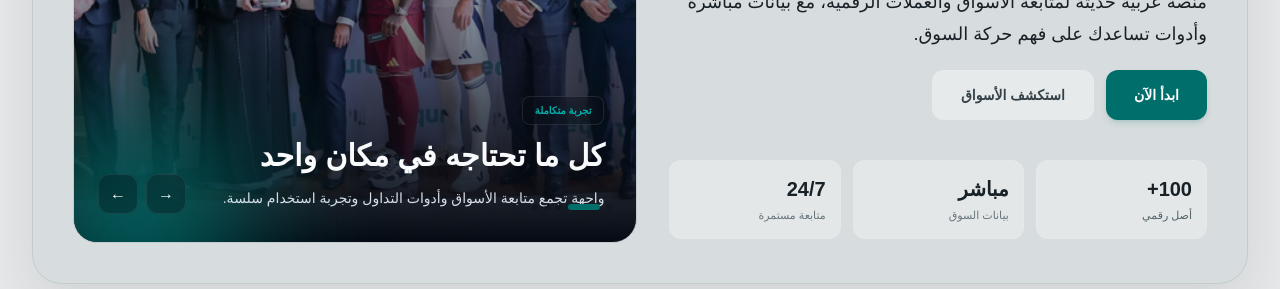
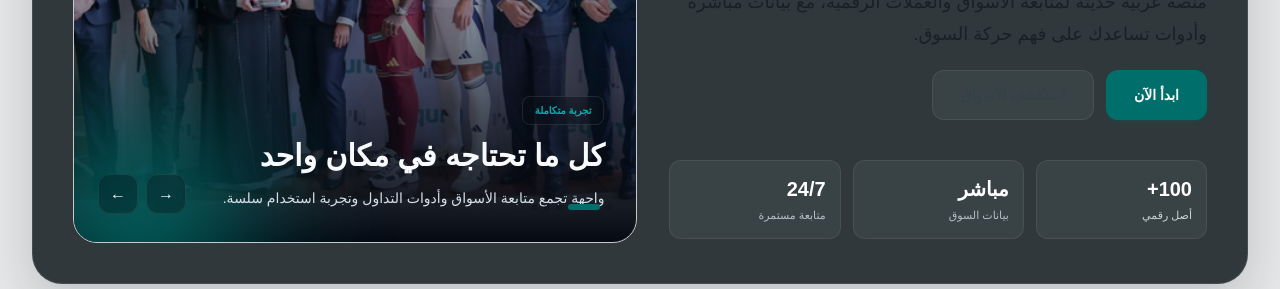
Before and after one commit to ffgg35646-ops/arab-trade, a Next.js app: page / in a window 1280 px wide. Shown: the part 408-697 px from the top of the page. Built offline with nearby package versions, Linux system fonts and the light colour scheme; no server answers.

Commit message:
Use trading graphite on hero and metric cards

```diff
--- a/components/Hero.tsx
+++ b/components/Hero.tsx
@@ -61,7 +61,7 @@ export default function Hero() {
       </div>
 
       <div className="arabtrade-hero-content mx-auto max-w-[1500px]">
-        <div className="grid min-h-[560px] items-center gap-8 overflow-hidden rounded-[30px] border border-[#c4cbce] bg-[#d7dcde] p-4 shadow-[0_18px_48px_rgba(35,45,50,.10)] sm:p-7 lg:grid-cols-[1fr_1.05fr] lg:p-10">
+        <div className="grid min-h-[560px] items-center gap-8 overflow-hidden rounded-[30px] border border-white/10 bg-[#30383b] p-4 text-white shadow-[0_18px_48px_rgba(20,30,35,.18)] sm:p-7 lg:grid-cols-[1fr_1.05fr] lg:p-10">
           <div className="relative z-10 order-2 max-w-2xl lg:order-1">
             <div className="mb-5 inline-flex items-center gap-2 rounded-full border border-[#b7d8d3] bg-[#d9ecea] px-4 py-2 text-xs font-bold text-[#006f6b]">
               <span className="h-2 w-2 animate-pulse rounded-full bg-emerald-400" />
@@ -75,7 +75,7 @@ export default function Hero() {
               </span>
             </h1>
 
-            <p className="mt-6 max-w-xl text-base leading-8 text-[#4d5a60] sm:text-lg">
+            <p className="mt-6 max-w-xl text-base leading-8 text-[#cbd5d8] sm:text-lg">
               منصة عربية حديثة لمتابعة الأسواق والعملات الرقمية،
               مع بيانات مباشرة وأدوات تساعدك على فهم حركة السوق.
             </p>
@@ -84,23 +84,23 @@ export default function Hero() {
               <button className="rounded-xl bg-[#006f6b] px-7 py-3.5 text-sm font-black text-white shadow-md shadow-[#006f6b]/15 transition hover:-translate-y-0.5 hover:bg-[#005e5a]">
                 ابدأ الآن
               </button>
-              <button className="rounded-xl border border-[#c2cacc] bg-[#e7eaeb] px-7 py-3.5 text-sm font-bold text-[#344248] transition hover:bg-[#dfe4e5]">
+              <button className="rounded-xl border border-white/10 bg-[#394245] px-7 py-3.5 text-sm font-bold text-white transition hover:bg-[#414a4d]">
                 استكشف الأسواق
               </button>
             </div>
 
             <div className="mt-10 grid max-w-xl grid-cols-3 gap-3">
-              <div className="rounded-2xl border border-[#c8cfd1] bg-[#e3e7e8] p-4">
-                <div className="text-xl font-black text-[#172126]">100+</div>
-                <div className="mt-1 text-[11px] text-[#526168]">أصل رقمي</div>
+              <div className="rounded-2xl border border-white/10 bg-[#394245] p-4">
+                <div className="text-xl font-black text-white">100+</div>
+                <div className="mt-1 text-[11px] text-[#cbd5d8]">أصل رقمي</div>
               </div>
-              <div className="rounded-2xl border border-[#c8cfd1] bg-[#e3e7e8] p-4">
-                <div className="text-xl font-black text-[#172126]">مباشر</div>
-                <div className="mt-1 text-[11px] text-[#69767c]">بيانات السوق</div>
+              <div className="rounded-2xl border border-white/10 bg-[#394245] p-4">
+                <div className="text-xl font-black text-white">مباشر</div>
+                <div className="mt-1 text-[11px] text-[#b5c0c4]">بيانات السوق</div>
               </div>
-              <div className="rounded-2xl border border-[#c8cfd1] bg-[#e3e7e8] p-4">
-                <div className="text-xl font-black text-[#172126]">24/7</div>
-                <div className="mt-1 text-[11px] text-[#69767c]">متابعة مستمرة</div>
+              <div className="rounded-2xl border border-white/10 bg-[#394245] p-4">
+                <div className="text-xl font-black text-white">24/7</div>
+                <div className="mt-1 text-[11px] text-[#b5c0c4]">متابعة مستمرة</div>
               </div>
             </div>
           </div>
```
